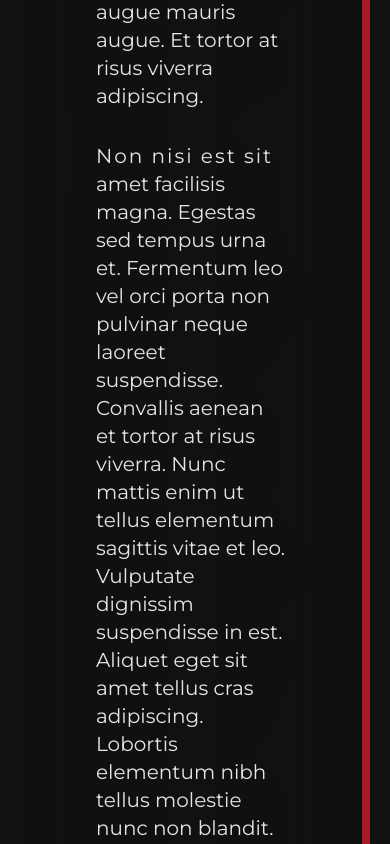
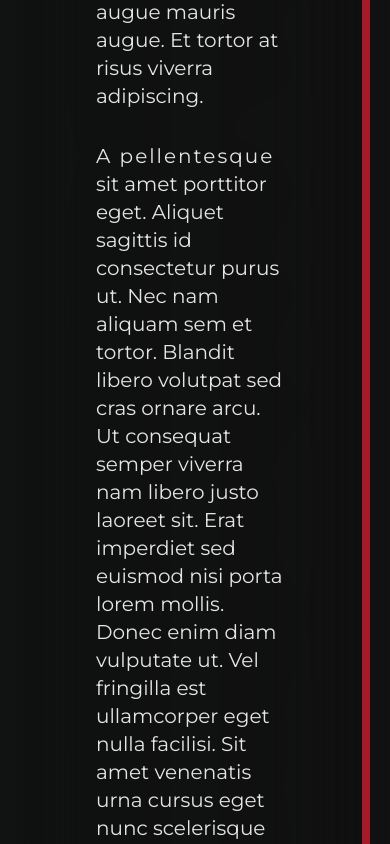
Before and after one commit to LexanderO/renegade, a React (Vite) app: page / in a window 390 px wide. Shown: the part 6880-7724 px from the top of the page. Built offline with nearby package versions, Linux system fonts and the light colour scheme.

Commit message:
added date to blog and removed hover bold

```diff
--- a/src/components/Blog.jsx
+++ b/src/components/Blog.jsx
@@ -37,7 +37,7 @@ const Blog = () => {
                     <div className="xl:w-1/2 w-full text-center">
                       <h3
                         className="font-yellowtail px-3
-                    2xl:text-6xl xl:text-5xl lg:text-5xl md:text-6xl sm:text-6xl text-4xl p-2 mb-5 text-madder"
+                        2xl:text-6xl xl:text-5xl lg:text-5xl md:text-6xl sm:text-6xl text-4xl p-2 mb-5 text-madder"
                       >
                         {blogs[0].title}
                       </h3>
@@ -53,8 +53,8 @@ const Blog = () => {
                         <li
                           key={index}
                           className="first-letter:text-xl first-line:tracking-widest text-platinum transition duration-900
-                                    font-semilight p-3 hover:shadow-2xl hover:scale-110 hover:bg-grey/90 hover:font-bold
-                                    2xl:text-sm xl:text-sm lg:text-sm md:text-sm sm:text-xs text-xl mx-16 text-pretty mb-2 "
+                          font-semilight p-3 hover:shadow-2xl hover:scale-110 hover:bg-grey/70
+                          2xl:text-sm xl:text-sm lg:text-sm md:text-sm sm:text-xs text-xl mx-16 text-pretty mb-2 "
                         >
                           {text}
                         </li>
@@ -68,6 +68,12 @@ const Blog = () => {
                       <a className="font-yellowtail hover:text-madder">
                         {blogs[0].author}
                       </a>
+                      <br />
+                      <center>
+                        <span className="text-madder font-extrabold 2xl:text-lg xl:text-lg lg:text-lg md:text-lg sm:text-xs text-xl">
+                          {blogs[0].date}
+                        </span>
+                      </center>
                     </p>
                   </div>
                 </div>
@@ -77,8 +83,8 @@ const Blog = () => {
           <div className="lg:w-1/4 md:w-1/5 sm:1/5 w-full flex flex-col justify-start items-center bg-grey/70 z-40">
             <h2
               className="font-yellowtail
-                        2xl:text-4xl xl:text-4xl lg:text-4xl md:text-2xl sm:text-2xl text-2xl
-                        p-2 text-platinum mb-11 mt-40"
+              2xl:text-4xl xl:text-4xl lg:text-4xl md:text-2xl sm:text-2xl text-2xl
+              p-2 text-platinum mb-11 mt-40"
             >
               Other Blogs
             </h2>
--- a/src/constants/index.js
+++ b/src/constants/index.js
@@ -83,9 +83,11 @@ export const blogs = [
   {
     author: "robokoboto",
     title: "Lorem ipsum dolor sit amet",
+    date: "11-07-2024",
     header: "Lectus mauris ultrices eros in cursus. Nisi quis eleifend quam adipiscing vitae proin sagittis.",
     texts: [
       "Sit amet commodo nulla facilisi nullam vehicula ipsum a arcu. Volutpat maecenas volutpat blandit aliquam etiam erat velit. Sed nisi lacus sed viverra. Risus ultricies tristique nulla aliquet. Pretium viverra suspendisse potenti nullam ac tortor vitae. Turpis egestas maecenas pharetra convallis posuere. Cursus eget nunc scelerisque viverra. Amet aliquam id diam maecenas ultricies mi eget. Nullam vehicula ipsum a arcu cursus vitae congue. Erat nam at lectus urna. In fermentum posuere urna nec tincidunt praesent semper. Neque ornare aenean euismod elementum nisi quis eleifend. Quisque non tellus orci ac auctor augue mauris augue. Et tortor at risus viverra adipiscing.",
+      "A pellentesque sit amet porttitor eget. Aliquet sagittis id consectetur purus ut. Nec nam aliquam sem et tortor. Blandit libero volutpat sed cras ornare arcu. Ut consequat semper viverra nam libero justo laoreet sit. Erat imperdiet sed euismod nisi porta lorem mollis. Donec enim diam vulputate ut. Vel fringilla est ullamcorper eget nulla facilisi. Sit amet venenatis urna cursus eget nunc scelerisque viverra mauris. Condimentum id venenatis a condimentum vitae sapien. Sed viverra tellus in hac habitasse platea dictumst vestibulum rhoncus. Ut porttitor leo a diam sollicitudin tempor id eu nisl. In massa tempor nec feugiat nisl.",
       "Non nisi est sit amet facilisis magna. Egestas sed tempus urna et. Fermentum leo vel orci porta non pulvinar neque laoreet suspendisse. Convallis aenean et tortor at risus viverra. Nunc mattis enim ut tellus elementum sagittis vitae et leo. Vulputate dignissim suspendisse in est. Aliquet eget sit amet tellus cras adipiscing. Lobortis elementum nibh tellus molestie nunc non blandit. Lectus mauris ultrices eros in cursus. Bibendum arcu vitae elementum curabitur vitae nunc sed velit. Amet cursus sit amet dictum sit. Et netus et malesuada fames ac turpis. Eu consequat ac felis donec et odio pellentesque diam.",
     ],
       imageURL: "https://images.alphacoders.com/135/thumb-440-1350899.webp",
```
